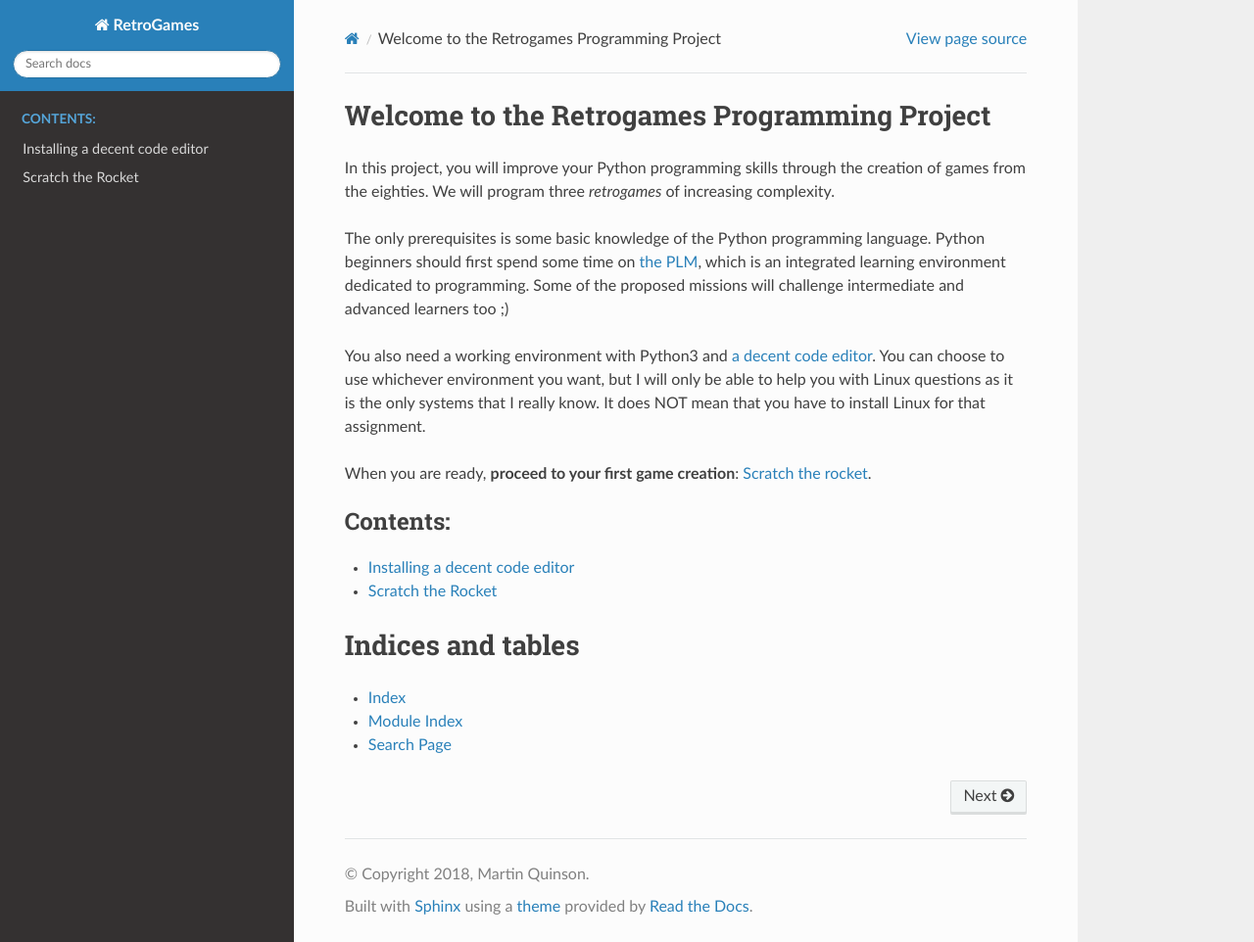
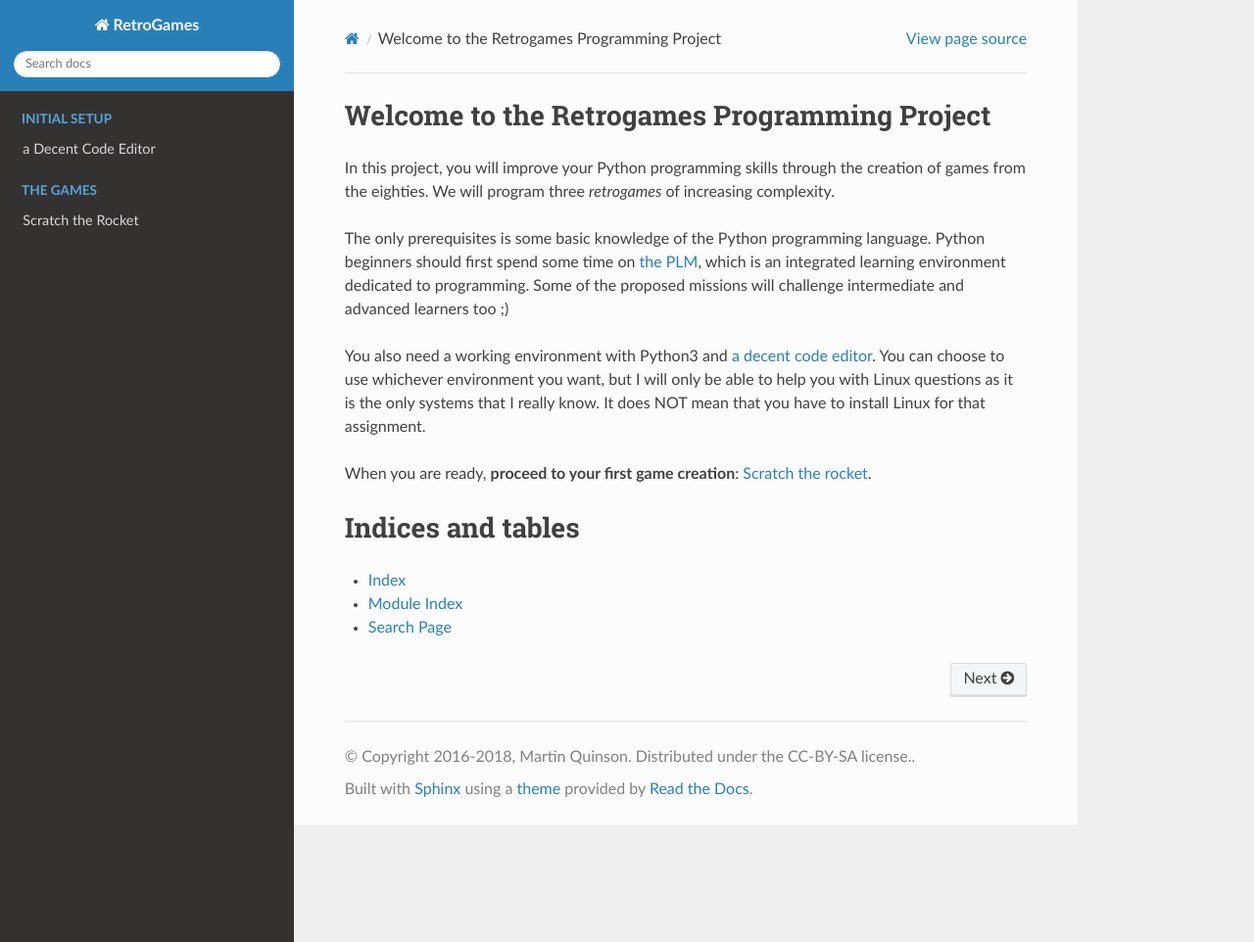
Before and after one commit to mquinson/retrogames, a Sphinx documentation site: the page built from docs/source/index.rst, in a window 1280 px wide and 962 px high. Shown: the whole window at 98% size. Built offline with Sphinx 7.4.7 and the Read the Docs theme 2.0.0, drawn with Linux system fonts in a browser that asks for light colours; pages that are not in the unit, such as notebooks, are missing from menus.

```diff
--- a/docs/source/conf.py
+++ b/docs/source/conf.py
@@ -20,7 +20,7 @@
 # -- Project information -----------------------------------------------------
 
 project = 'RetroGames'
-copyright = '2018, Martin Quinson'
+copyright = '2016-2018, Martin Quinson. Distributed under the CC-BY-SA license.'
 author = 'Martin Quinson'
 
 # The short X.Y version
--- a/docs/source/index.rst
+++ b/docs/source/index.rst
@@ -21,7 +21,7 @@ and advanced learners too ;)
 You also need a working environment with Python3 and
 :ref:`a decent code editor <code-editor>`.
 You can choose to use whichever environment you want, but I will only
-be able to :ref:`help you with Linux <Installing-Python3-on-Linux.rst>`
+be able to :ref:`help you with Linux <Install_Linux>`
 questions as it is the only systems that I really know. It does NOT
 mean that you have to install Linux for that assignment.
 
@@ -30,11 +30,18 @@ When you are ready, **proceed to your first game creation**:
 
 
 .. toctree::
+   :caption: Initial Setup
    :maxdepth: 1
-   :caption: Contents:
+   :hidden:
 
-        Installing a decent code editor <A-decent-code-editor.rst>
-	Installing Python3 on Linux <Installing-Python3-on-Linux.rst>
+	Python3 on Linux <Installing-Python3-on-Linux.rst>
+        a Decent Code Editor <A-decent-code-editor.rst>
+
+.. toctree::
+   :caption: The Games
+   :maxdepth: 1
+   :hidden:
+
 	Scratch the Rocket <Scratch-the-rocket.rst>
 
 Indices and tables
```
Also changed, not shown: 1 other file.
